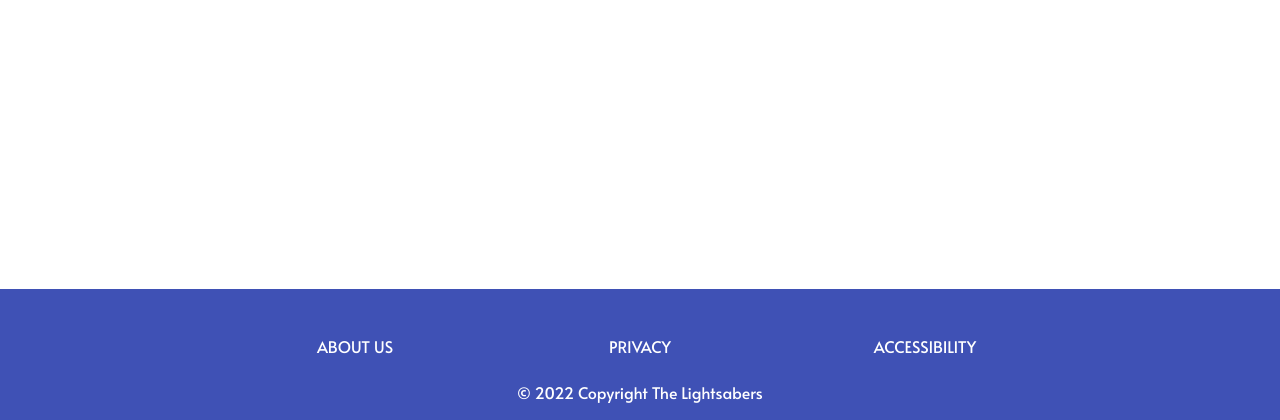
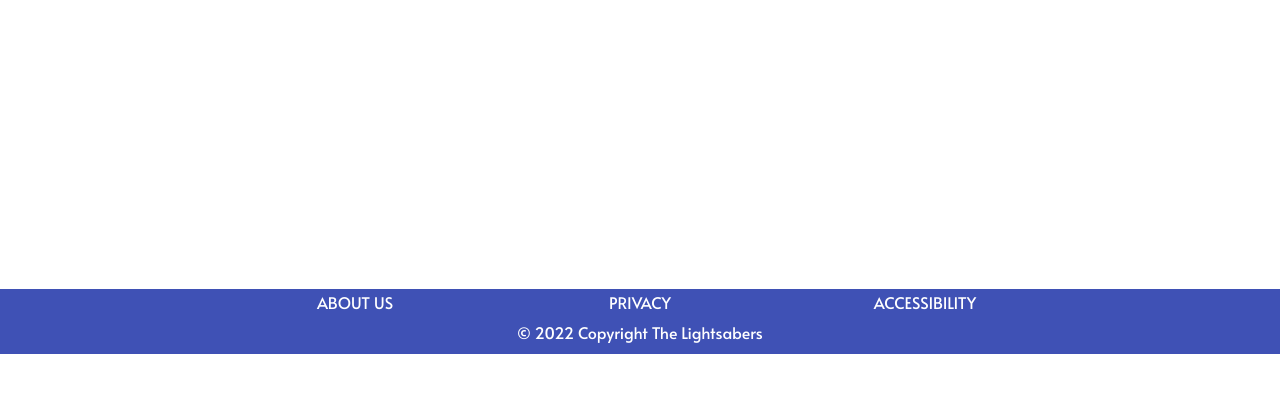
Before and after one commit to Raivis80/colour-connector, a Django app: page /about/ in a window 1280 px wide. Shown: the part 511-931 px from the top of the page. After the commit the page ends 865 px from the top, so only its background shows below. Run offline with Django 3.2, Linux system fonts and the light colour scheme; some libraries are stand-ins or nearby versions.

Commit message:
Bug fix: footer padding & margin top

```diff
--- a/static/css/style.css
+++ b/static/css/style.css
@@ -40,6 +40,10 @@ main {
 
 #footer .btn-primary {
     border-radius: 50px
+}
+
+#copyright {
+    padding-bottom: 10px;
 }
 
 /* Index.html style rules*/
--- a/templates/base.html
+++ b/templates/base.html
@@ -84,7 +84,7 @@
             <!-- Section Footer Links -->
             <section>
                 <!-- Grid row-->
-                <div class="row text-center d-flex justify-content-center pt-5">
+                <div class="row text-center d-flex justify-content-center pt-1">
                     <!-- About Us Grid column -->
                     <div class="col-md-3">
                         <h6 class="text-uppercase font-weight-bold">
@@ -109,7 +109,7 @@
             </section>
 
             <!-- Copyright -->
-            <div class="text-center p-3" id="copyright">
+            <div class="text-center" id="copyright">
                 © 2022 Copyright The Lightsabers
             </div>
         </div>
```
